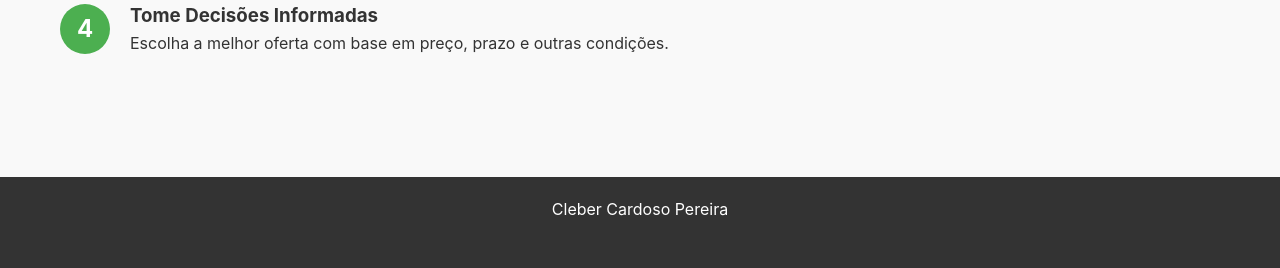
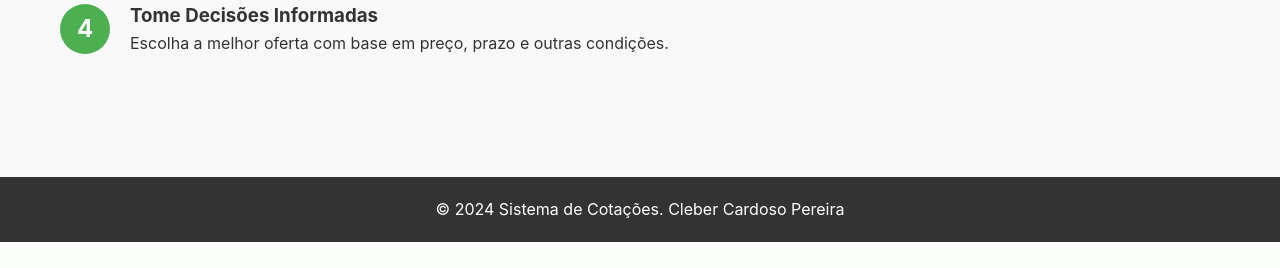
Before and after one commit to clebercardosopereira/cotacao-free, a Flask app: page / in a window 1280 px wide. Shown: the part 1337-1605 px from the top of the page. After the commit the page ends 1579 px from the top, so only its background shows below. Run offline with Flask 2, Linux system fonts and the light colour scheme.

Commit message:
Update landing_page.html

```diff
--- a/templates/landing_page.html
+++ b/templates/landing_page.html
@@ -289,8 +289,8 @@
 
     <footer>
         <div class="container">
-            <p> Cleber Cardoso Pereira</p>
-            <p class="fade-in">&copy; 2024 Sistema de Cotações. Todos os direitos reservados.</p>
+            <p> &copy; 2024 Sistema de Cotações. Cleber Cardoso Pereira </p>
+
         </div>
     </footer>
 
```
